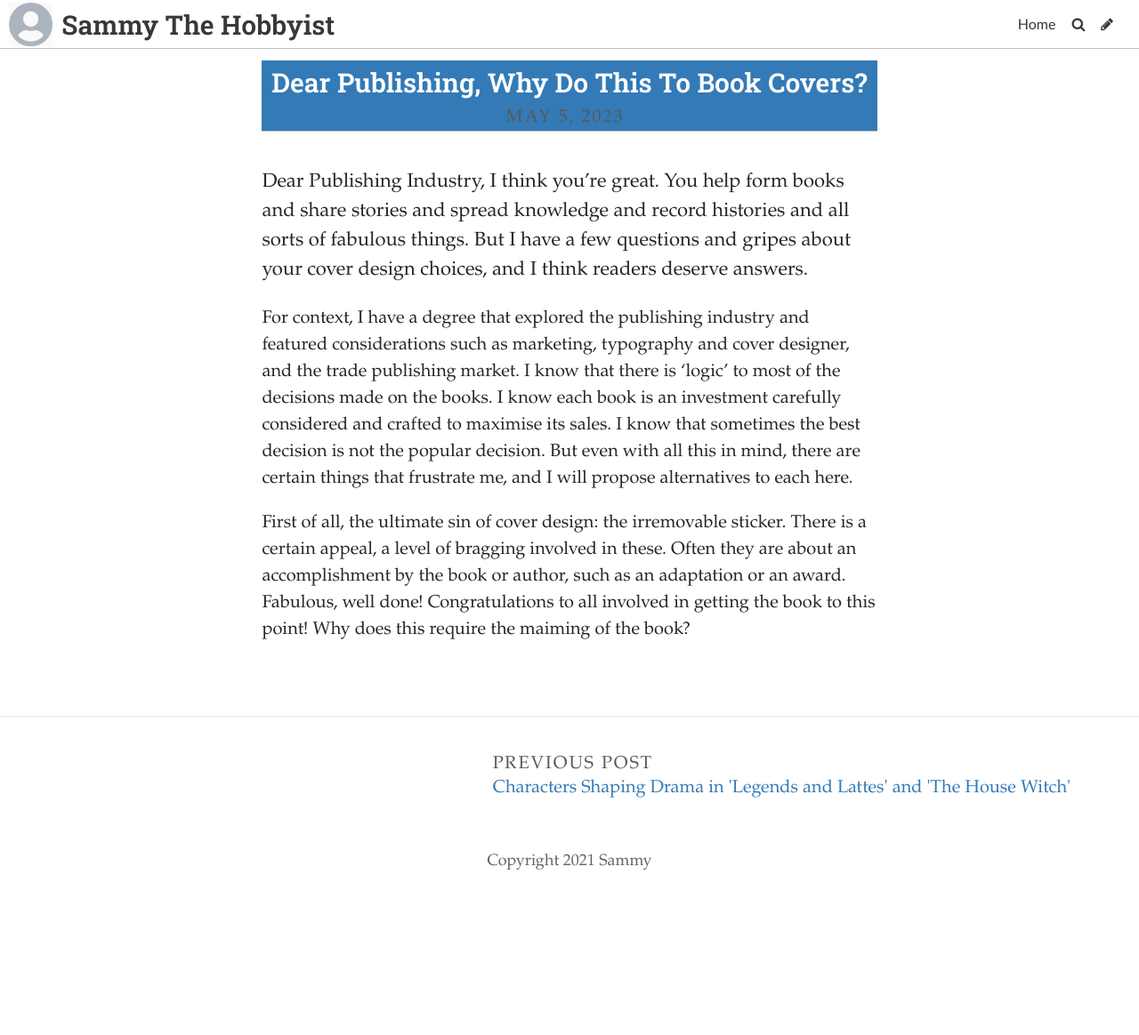
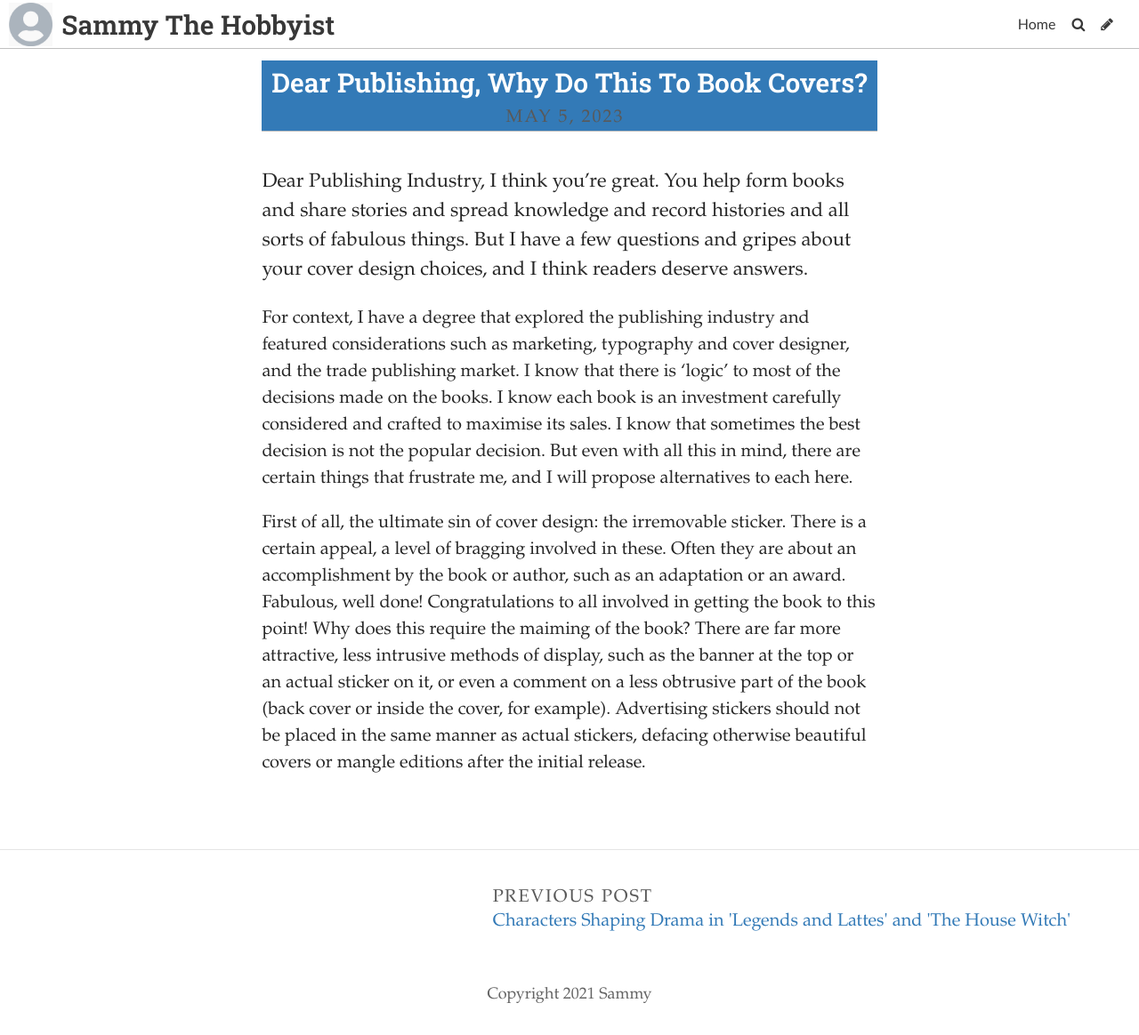
Before and after one commit to SammySpinsAYarn/Blog, a Jekyll site: the page built from _posts/2023-05-09-dear-publishing-why-do-this-to-book-covers.md, in a window 1280 px wide. Shown: the whole page at 89% size. Built offline with Jekyll 4.4.1, drawn with Linux system fonts in a browser that asks for light colours; some web fonts are replaced; before the commit the page ends 1014 px from its top, so only the background shows below that.

Commit message:
Update Post “2023-05-09-dear-publishing-why-do-this-to-book-covers”

```diff
--- a/_posts/2023-05-09-dear-publishing-why-do-this-to-book-covers.md
+++ b/_posts/2023-05-09-dear-publishing-why-do-this-to-book-covers.md
@@ -9,4 +9,4 @@
 
 F﻿or context, I have a degree that explored the publishing industry and featured considerations such as marketing, typography and cover designer, and the trade publishing market. I know that there is 'logic' to most of the decisions made on the books. I know each book is an investment carefully considered and crafted to maximise its sales. I know that sometimes the best decision is not the popular decision. But even with all this in mind, there are certain things that frustrate me, and I will propose alternatives to each here.
 
-F﻿irst of all, the ultimate sin of cover design: the irremovable sticker. There is a certain appeal, a level of bragging involved in these. Often they are about an accomplishment by the book or author, such as an adaptation or an award. Fabulous, well done! Congratulations to all involved in getting the book to this point! Why does this require the maiming of the book?
+F﻿irst of all, the ultimate sin of cover design: the irremovable sticker. There is a certain appeal, a level of bragging involved in these. Often they are about an accomplishment by the book or author, such as an adaptation or an award. Fabulous, well done! Congratulations to all involved in getting the book to this point! Why does this require the maiming of the book? There are far more attractive, less intrusive methods of display, such as the banner at the top or an actual sticker on it, or even a comment on a less obtrusive part of the book (back cover or inside the cover, for example). Advertising stickers should not be placed in the same manner as actual stickers, defacing otherwise beautiful covers or mangle editions after the initial release.
```
